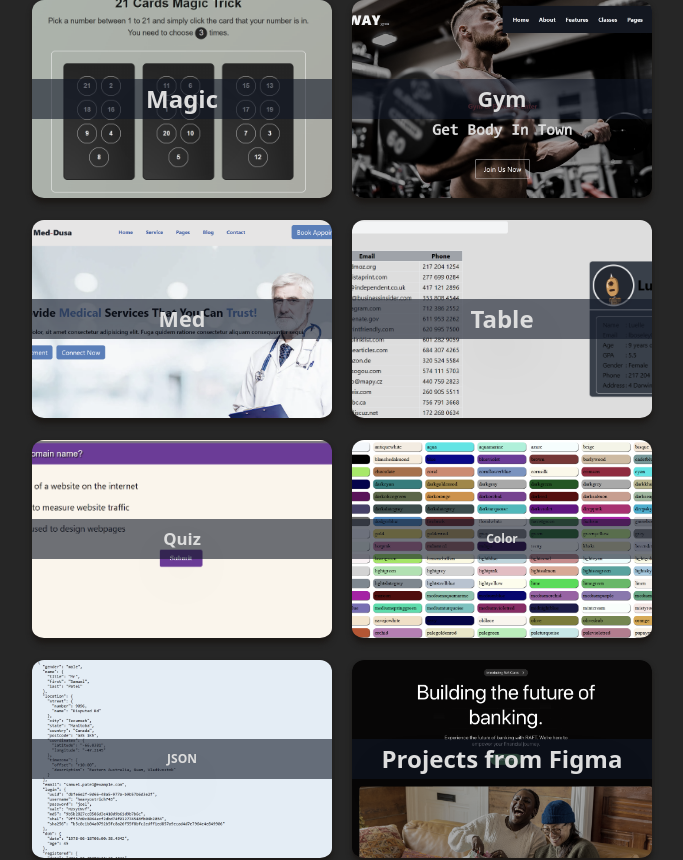
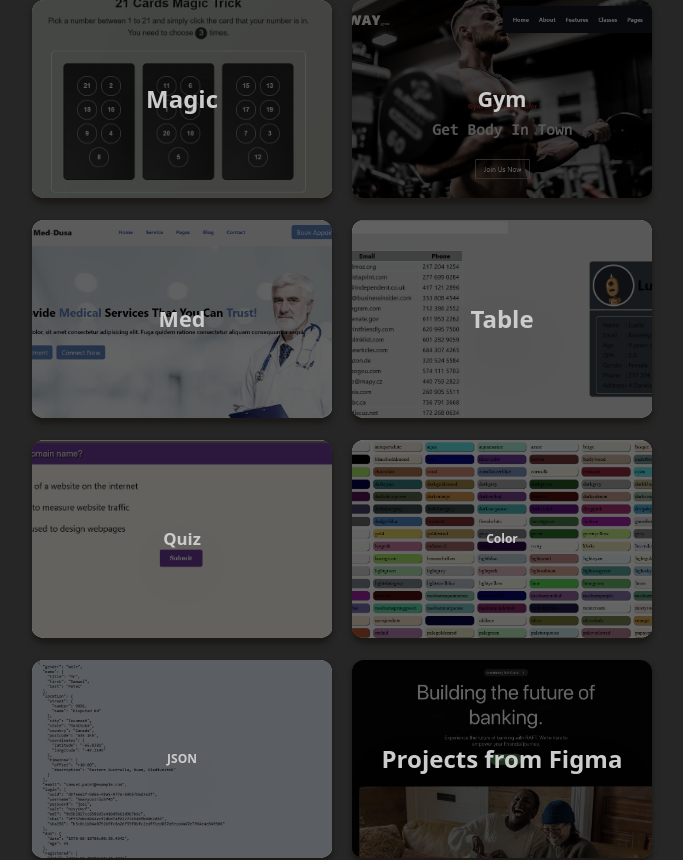
Before and after one commit to zsphinxyz/sthl, a Next.js app: page / in a window 1280 px wide. Shown: the whole page, without its empty margins (298-981 px from the left). Built offline with nearby package versions, Linux system fonts and the light colour scheme.

Commit message:
stagger animation

```diff
--- a/app/page.tsx
+++ b/app/page.tsx
@@ -1,5 +1,5 @@
 'use client'
-import {motion} from 'framer-motion'
+import {motion, animate, delay} from 'framer-motion'
 
 import magic from '@/assets/magic.png';
 import color from '@/assets/color.png';
@@ -11,12 +11,13 @@ import json from '@/assets/json.png';
 import figma from '@/assets/figma.png';
 
 import Image from 'next/image'
-import { useEffect, useState } from 'react';
+import { useEffect } from 'react';
 
 const CardHover = {
-  enter: {scaleY: 1},
-  leave: {scaleY: 0.2}
+  init: {opacity:0, scaleY:0.2, x:-200},
+  enter: {opacity:1, scaleY:1, x:0,}
 }
+
 
 export default function Home() {
   const projects = [
@@ -78,38 +79,38 @@ export default function Home() {
       img: figma
     },
   ]
+
   return (
-    <main className="flex gap-5 h-full justify-center flex-wrap w-[70%]">
+    <main className="w-full">
+
+      <section className='flex gap-5 h-full justify-center flex-wrap w-[70%] mx-auto'>
       {
         projects.map(i => (
           <motion.a
             key={i.id} href={i.link} target="blank"
-            initial={ {opacity:0, scale:0.1, x:-200} }
-            animate={ {opacity:1, scale:1, x:0} }
+            variants={CardHover}
+            initial="init"
+            animate="enter"
+            whileTap={{scale:0.9}}
             transition={{
-              duration: 0.8,
-              ease: [0, 0.71, 0.2, 1.01]
+              delay: i.id * 0.15,
+              duration: 0.7,
+              type: 'spring'
             }}
             >
+
               <motion.div
                 className="text-2xl group min-w-[300px] relative min-h-[200px] bg-[#2f2f2f] p-5 overflow-hidden object-cover rounded-xl shadow-md shadow-stone-900 hover:bg-[#3a3a3a] border-b-stone-900 hover:border-b-green-500 border-b-2 transition flex items-center justify-center"
-              variants={CardHover}
+                style={{}}
               >
-                <div className=' h-full absolute lef-0 top-0 overflow-hidden'>
-                  <Image src={i.img} alt={i.text} className='h-full object-cover saturate-[0.5] group-hover:saturate-100'/>
+                  <div className=' h-full absolute lef-0 top-0 overflow-hidden group'>
+                    <Image src={i.img} alt={i.text} className='h-full object-cover saturate-[0.5] group-hover:scale-110 transition duration-200'/>
                   </div>
 
-                {/* Overlay  */}
-                <motion.div
-                  className='w-full h-full bg-gray-900/60 absolute z-1'
-                  initial={ {scaleY: 0.2} }
-                  animate='leave'
-                  whileHover='enter'
-                >
-                </motion.div>
+                  {/* Overlay */}
+                  <motion.div className="absolute inset-0 w-full h-full bg-black/60" />
 
-
-                <motion.p className="leading-0 font-bold text-[#ddd] drop-shadow-2xl group-hover:text-green-200" style={{fontSize: i.size+'%'}}>
+                  <motion.p className="font-bold text-[#ccc] drop-shadow-2xl group-hover:text-green-200" style={{fontSize: i.size+'%'}}>
                     {i.text}
                   </motion.p>
 
@@ -118,6 +119,7 @@ export default function Home() {
           </motion.a>
         ))
       }
+      </section>
     </main>
   )
 }
```
Lines whose indentation alone changed are shown as unchanged.
